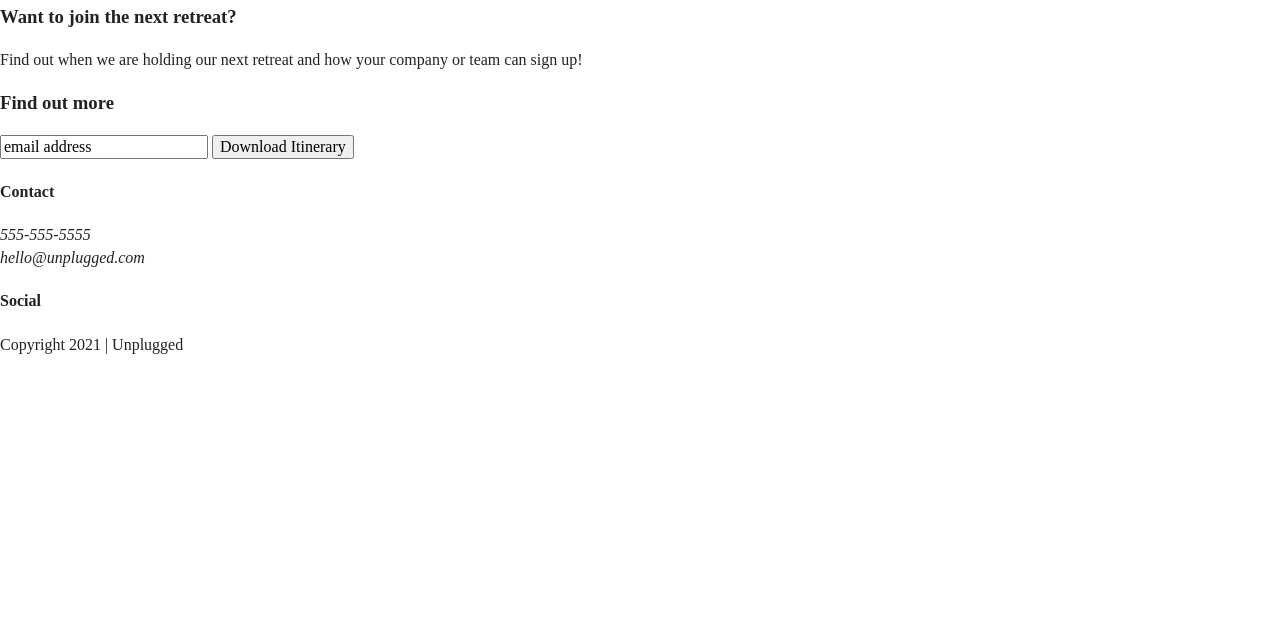
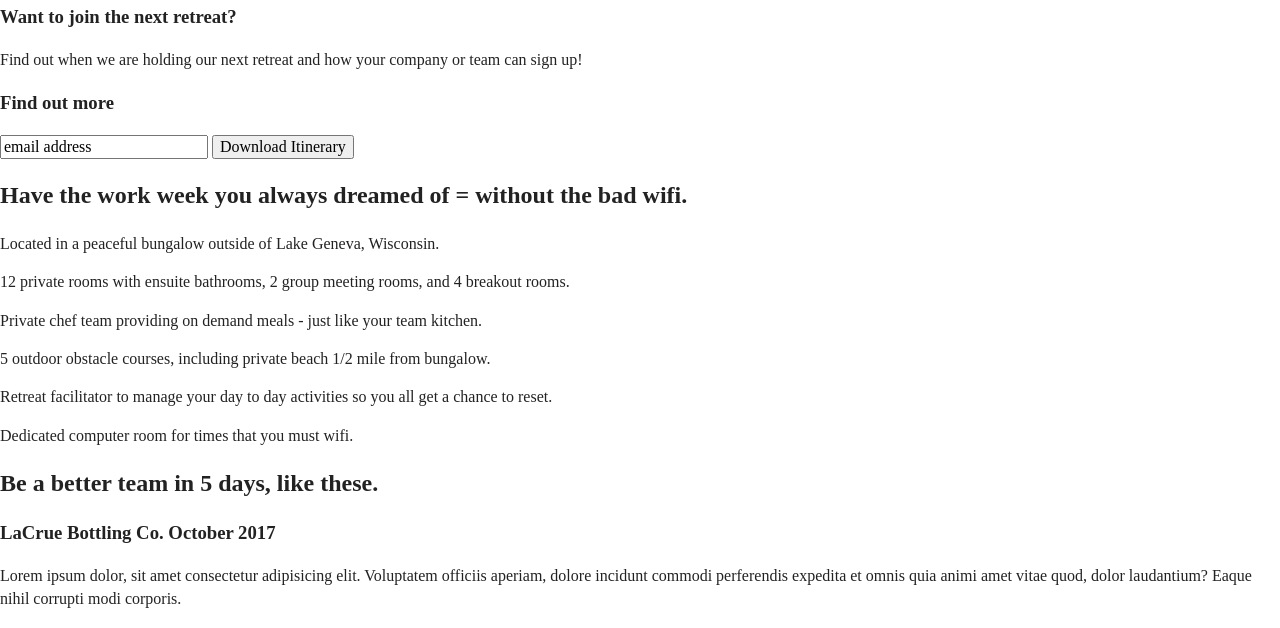
Before and after one commit to mbragg3232/unplugged-project, a website: page index.html in a window 1280 px wide. Shown: the part 168-796 px from the top of the page. Drawn offline with Linux system fonts and the light colour scheme.

Commit message:
Finish Homepage HTML

```diff
--- a/index.html
+++ b/index.html
@@ -43,7 +43,8 @@
           <div>
             <h1>Retreat from the desk, return refreshed.</h1>
           </div>
-        </section>
+      </div>
+    </section>
 
     <aside>
       <div class="content-wrapper"></div>
@@ -56,10 +57,60 @@
             <h3>Find out more</h3>
 	          <input type="text" name="name" value="email address">
             <input type="button" value="Download Itinerary">
-
         </div>
       </div>
     </aside>
+
+    <section class='features'>
+      <div class='content-wrapper'>
+        <h2>Have the work week you always dreamed of = without the bad wifi.</h2>
+
+        <div class='features-items'>
+          <article>
+            <p class='fontawesome-icon'></p>
+            <p class='features-item-description'>Located in a peaceful bungalow outside of Lake Geneva, Wisconsin.</p>
+          </article>
+
+          <article>
+            <p class='fontawesome-icon'></p>
+            <p class='features-item-description'>12 private rooms with ensuite bathrooms, 2 group meeting rooms, and 4 breakout rooms.</p>
+          </article>
+
+          <article>
+            <p class='fontawesome-icon'></p>
+            <p class='features-item-description'>Private chef team providing on demand meals - just like your team kitchen.</p>
+          </article>
+
+          <article>
+            <p class='fontawesome-icon'></p>
+            <p class='features-item-description'>5 outdoor obstacle courses, including private beach 1/2 mile from bungalow.</p>
+          </article>
+
+          <article>
+            <p class='fontawesome-icon'></p>
+            <p class='features-item-description'>Retreat facilitator to manage your day to day activities so you all get a chance to reset.</p>
+          </article>
+
+          <article>
+            <p class='fontawesome-icon'></p>
+            <p class='features-item-description'>Dedicated computer room for times that you must wifi.</p>
+          </article>
+        </div>
+      </div>
+    </section>
+
+    <section class='reviews'>
+      <div class='content-wrapper'>
+        <h2>Be a better team in 5 days, like these.</h2>
+
+        <article>
+          <div>
+            <h3>LaCrue Bottling Co. October 2017</h3>
+            <p>Lorem ipsum dolor, sit amet consectetur adipisicing elit. Voluptatem officiis aperiam, dolore incidunt commodi perferendis expedita et omnis quia animi amet vitae quod, dolor laudantium? Eaque nihil corrupti modi corporis.</p>
+          </div>
+        </article>
+      </div>
+    </section>
 
   </main> <!---main wrapper--->
 
```
